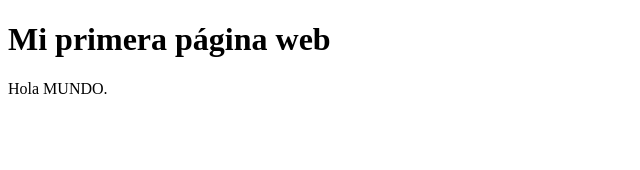
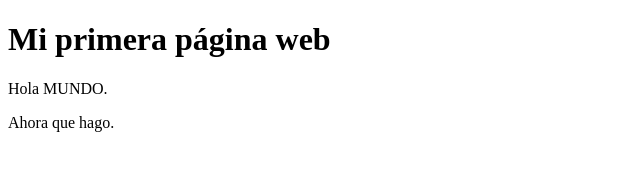
Before and after one commit to MariaMagdalena97/mi_primera_web, a plain HTML site: page index.html in a window 1280 px wide. Shown: the whole page, without its empty margins (0-640 px from the left). Drawn offline with Linux system fonts and the light colour scheme.

Commit message:
se agrega tercer texto

```diff
--- a/index.html
+++ b/index.html
@@ -4,6 +4,7 @@
 
 <h1>Mi primera página web</h1>
 <p>Hola MUNDO.</p>
+<p>Ahora que hago.</p>
 
 </body>
 </html>
```
